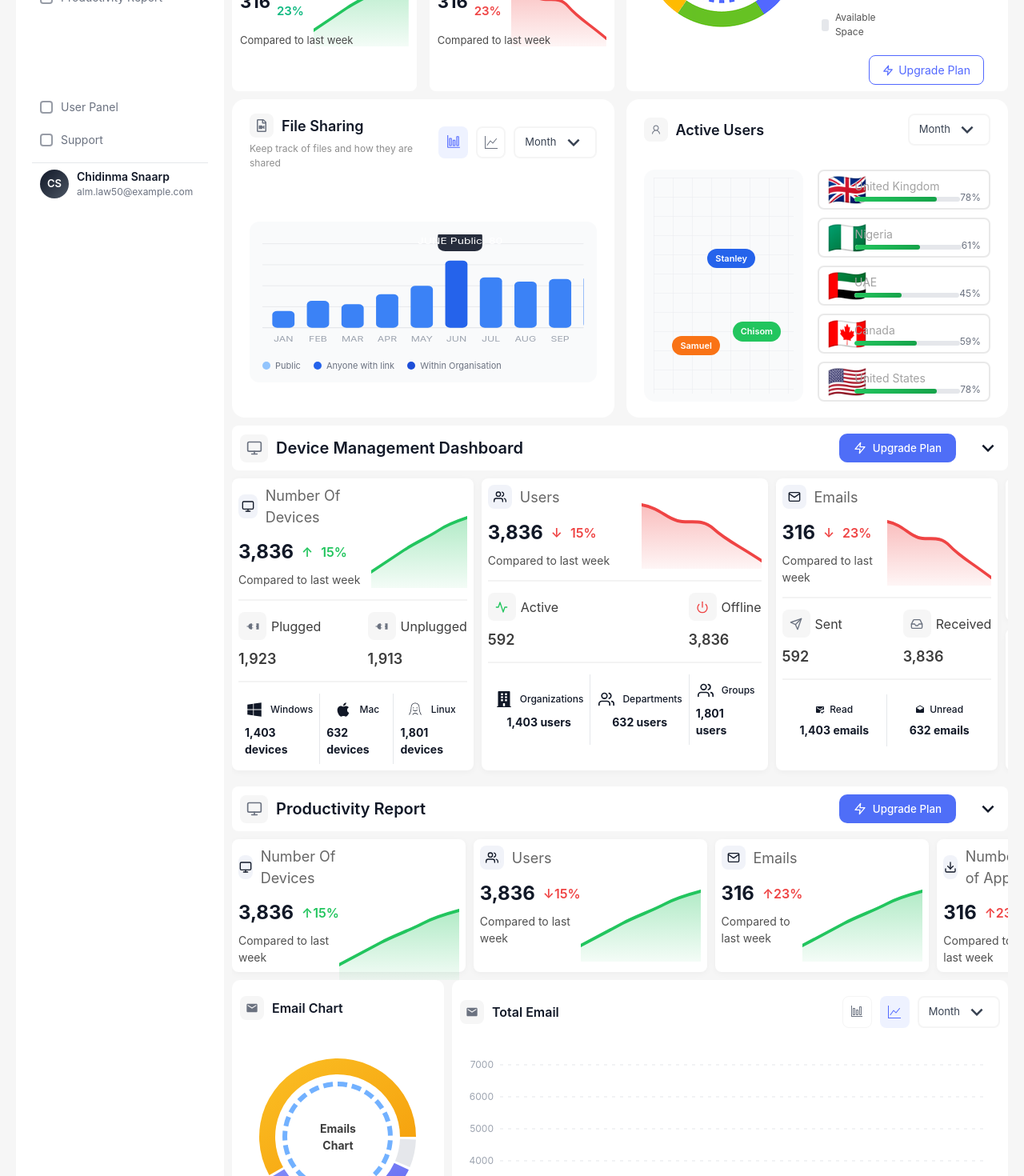
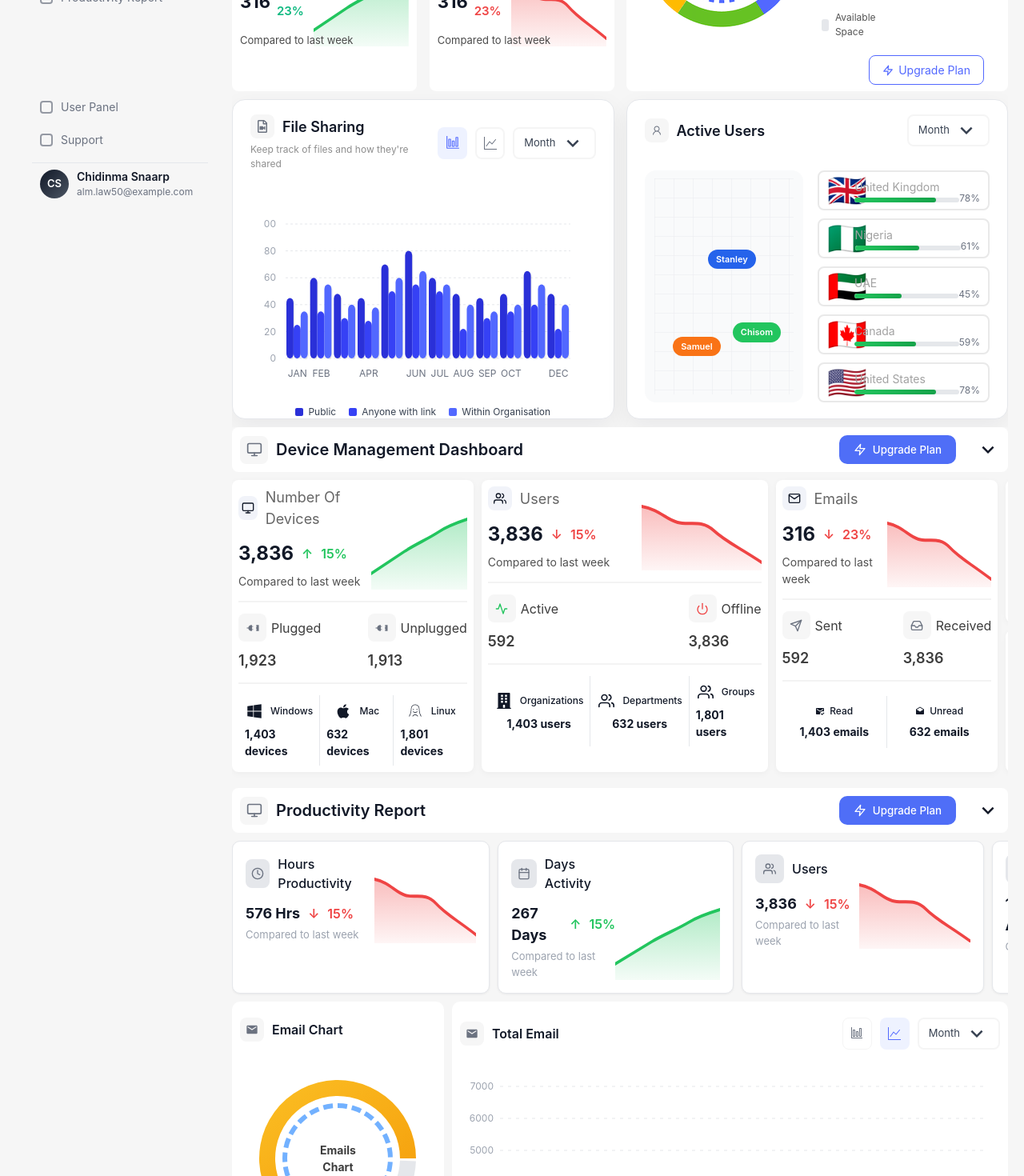
Before and after one commit to VeraIkhalo/Snaarp, a React (Vite) app: page / in a window 1280 px wide. Shown: the part 440-1910 px from the top of the page at 80% size. Built offline with nearby package versions, Linux system fonts and the light colour scheme.

Commit message:
Enhance FileSharingActiveUsersPanel with recharts integration for data visualization. Introduce responsive bar chart, tooltip components, and improve styling for better user experience. Update Sidebar background styling for consistency.

```diff
--- a/src/components/FileSharingActiveUsersPanel.tsx
+++ b/src/components/FileSharingActiveUsersPanel.tsx
@@ -1,4 +1,13 @@
 import styled from 'styled-components'
+import {
+  BarChart,
+  Bar,
+  XAxis,
+  YAxis,
+  CartesianGrid,
+  Tooltip,
+  ResponsiveContainer,
+} from 'recharts'
 import { VscGraph } from "react-icons/vsc";
 import { BsGraphUp } from "react-icons/bs";
 import { MdOutlineKeyboardArrowDown } from "react-icons/md";
@@ -20,7 +29,7 @@ const Row = styled.section`
 const Card = styled.article`
   background: #ffffff;
   border-radius: 16px;
-  border: 1px solid #e5e7e
+  border: 1px solid #e5e7eb;
   box-shadow: 0 10px 30px rgba(15, 23, 42, 0.06);
   padding: 18px 22px 20px;
 `
@@ -55,7 +64,7 @@ const MonthSelect = styled.div`
   height: 40px;
   padding: 0 12px;
   border-radius: 8px;
-   border: 2px solid #F5F5F5;
+  border: 2px solid #F5F5F5;
   background: transparent;
   display: flex;
   align-items: center;
@@ -122,22 +131,52 @@ const FileSharingBody = styled.div`
 `
 
 const ChartWrapper = styled.div`
-  background: #f9fafb;
   border-radius: 12px;
   padding: 16px 16px 12px;
+  width: 100%;
+  height: 250px;
+  margin-top:-30px;
 `
 
-const ChartSvg = styled.svg`
-  width: 100%;
-  height: 140px;
+const TooltipBox = styled.div`
+  background: #BFBFBF;
+  color: #fff;
+  padding: 10px 14px;
+  border-radius: 8px;
+  font-size: 13px;
+  box-shadow: 0 4px 12px rgba(0,0,0,0.15);
+`
+
+const TooltipTitle = styled.div`
+  font-weight: 600;
+  margin-bottom: 6px;
+  text-transform: uppercase;
+  letter-spacing: 0.02em;
+`
+
+const TooltipRow = styled.div`
+  display: flex;
+  align-items: center;
+  gap: 8px;
+  font-size: 12px;
+`
+
+const TooltipDot = styled.span<{ color: string }>`
+  width: 10px;
+  height: 10px;
+  border-radius: 2px;
+  background: ${({ color }) => color};
 `
 
 const LegendRow = styled.div`
   display: flex;
+  flex-wrap: wrap;
   gap: 16px;
-  margin-top: 10px;
-  font-size: 11px;
-  color: #6b7280;
+  margin-top: 12px;
+  padding-top: 8px;
+  justify-content: center;
+  font-size: 12px;
+  color: #374151;
 `
 
 const LegendItem = styled.div`
@@ -146,12 +185,89 @@ const LegendItem = styled.div`
   gap: 6px;
 `
 
-const LegendDot = styled.span<{ color: string }>`
+const LegendSquare = styled.span<{ color: string }>`
   width: 10px;
   height: 10px;
-  border-radius: 999px;
-  background-color: ${({ color }) => color};
+  border-radius: 2px;
+  background: ${({ color }) => color};
 `
+
+const fileSharingChartData = [
+  { name: 'JAN', Public: 45, 'Anyone with link': 25, 'Within Organisation': 35 },
+  { name: 'FEB', Public: 60, 'Anyone with link': 35, 'Within Organisation': 55 },
+  { name: 'MAR', Public: 48, 'Anyone with link': 30, 'Within Organisation': 40 },
+  { name: 'APR', Public: 45, 'Anyone with link': 28, 'Within Organisation': 38 },
+  { name: 'MAY', Public: 70, 'Anyone with link': 50, 'Within Organisation': 60 },
+  { name: 'JUN', Public: 80, 'Anyone with link': 55, 'Within Organisation': 65 },
+  { name: 'JUL', Public: 60, 'Anyone with link': 50, 'Within Organisation': 55 },
+  { name: 'AUG', Public: 48, 'Anyone with link': 22, 'Within Organisation': 40 },
+  { name: 'SEP', Public: 45, 'Anyone with link': 30, 'Within Organisation': 35 },
+  { name: 'OCT', Public: 48, 'Anyone with link': 35, 'Within Organisation': 40 },
+  { name: 'NOV', Public: 65, 'Anyone with link': 40, 'Within Organisation': 55 },
+  { name: 'DEC', Public: 48, 'Anyone with link': 22, 'Within Organisation': 40 },
+]
+
+const COLORS = {
+  public: '#2A30D8',
+  link: '#3641F5',
+  org: '#5268FF',
+}
+
+const MONTH_LABELS: Record<string, string> = {
+  JAN: 'JANUARY', FEB: 'FEBRUARY', MAR: 'MARCH', APR: 'APRIL', MAY: 'MAY', JUN: 'JUNE',
+  JUL: 'JULY', AUG: 'AUGUST', SEP: 'SEPTEMBER', OCT: 'OCTOBER', NOV: 'NOVEMBER', DEC: 'DECEMBER',
+}
+
+function FileSharingTooltip({ active, payload, label }: { active?: boolean; payload?: Array<{ name: string; value: number; color: string }>; label?: string }) {
+  if (!active || !payload?.length || !label) return null
+  const item = payload[0]
+  const title = MONTH_LABELS[label] || label
+  const color = item.name === 'Public' ? COLORS.public : item.name === 'Anyone with link' ? COLORS.link : COLORS.org
+  return (
+    <TooltipBox>
+      <TooltipTitle>{title}</TooltipTitle>
+      <TooltipRow>
+        <TooltipDot color={color} />
+        <span>{item.name}: {item.value}</span>
+      </TooltipRow>
+    </TooltipBox>
+  )
+}
+
+function BarWithShadow(props: {
+  x?: number
+  y?: number
+  width?: number
+  height?: number
+  fill?: string
+  radius?: number
+}) {
+  const { x = 0, y = 0, width = 0, height = 0, fill = '#2563eb', radius = 6 } = props
+  if (height <= 0) return null
+  const offset = 1.2
+  return (
+    <g>
+      <rect
+        x={x + offset}
+        y={y + offset}
+        width={width}
+        height={height}
+        rx={radius}
+        ry={radius}
+        fill="rgba(0,0,0,0.07)"
+      />
+      <rect
+        x={x}
+        y={y}
+        width={width}
+        height={height}
+        rx={radius}
+        ry={radius}
+        fill={fill}
+      />
+    </g>
+  )
+}
 
 const ActiveUsersBody = styled.div`
   display: grid;
@@ -284,29 +400,6 @@ const users: UserStat[] = [
 ]
 
 export function FileSharingActiveUsersPanel() {
-  const months = [
-    'JAN',
-    'FEB',
-    'MAR',
-    'APR',
-    'MAY',
-    'JUN',
-    'JUL',
-    'AUG',
-    'SEP',
-    'OCT',
-    'NOV',
-    'DEC'
-  ]
-
-  const values = [20, 32, 28, 40, 50, 80, 60, 55, 58, 62, 54, 49]
-
-  const max = 100
-  const barWidth = 18
-  const gap = 10
-  const chartHeight = 90
-  const baseY = 100
-
   return (
     <Row aria-label="File sharing and active users">
       <Card>
@@ -317,7 +410,7 @@ export function FileSharingActiveUsersPanel() {
                 <IconBox><FaRegFileVideo /></IconBox>
                 <Title>File Sharing</Title>
               </HeaderLeft>
-              <CardSubtitle>Keep track of files and how they are shared</CardSubtitle>
+              <CardSubtitle>Keep track of files and how they're shared</CardSubtitle>
             </HeaderLeftGroup>
 
             <HeaderRight>
@@ -332,92 +425,63 @@ export function FileSharingActiveUsersPanel() {
         </CardHeader>
         <FileSharingBody>
           <ChartWrapper>
-            <ChartSvg viewBox="0 0 260 120" preserveAspectRatio="none">
-              {/* horizontal grid lines */}
-              {[0, 25, 50, 75, 100].map((y, idx) => (
-                <line
-                  key={y}
-                  x1="0"
-                  x2="260"
-                  y1={baseY - (y / max) * chartHeight}
-                  y2={baseY - (y / max) * chartHeight}
+            <ResponsiveContainer width="100%" height="100%">
+              <BarChart
+                data={fileSharingChartData}
+                margin={{ top: 16, right: 16, left: 4, bottom: 8 }}
+                barGap={6}
+                barCategoryGap={14}
+              >
+                <CartesianGrid
+                  strokeDasharray="3 3"
+                  vertical={false}
                   stroke="#e5e7eb"
-                  strokeWidth={idx === 0 ? 1.2 : 0.6}
+                  strokeWidth={1}
                 />
-              ))}
-
-              {/* bars */}
-              {values.map((val, i) => {
-                const height = (val / max) * chartHeight
-                const x = i * (barWidth + gap) + 8
-                const isJune = i === 5
-                return (
-                  <g key={months[i]}>
-                    <rect
-                      x={x}
-                      y={baseY - height}
-                      width={barWidth}
-                      height={height}
-                      rx="4"
-                      fill={isJune ? '#2563eb' : '#3b82f6'}
-                    />
-                    {isJune && (
-                      <g>
-                        <rect
-                          x={x - 6}
-                          y={baseY - height - 32}
-                          width={barWidth + 18}
-                          height="22"
-                          rx="6"
-                          fill="#111827"
-                          opacity="0.9"
-                        />
-                        <text
-                          x={x + barWidth / 2 + 3}
-                          y={baseY - height - 18}
-                          textAnchor="middle"
-                          fontSize="9"
-                          fill="#ffffff"
-                        >
-                          JUNE  Public: 80
-                        </text>
-                      </g>
-                    )}
-                  </g>
-                )
-              })}
-
-              {/* month labels */}
-              {months.map((m, i) => {
-                const x = i * (barWidth + gap) + barWidth / 2 + 8
-                return (
-                  <text
-                    key={m}
-                    x={x}
-                    y={115}
-                    fontSize="8"
-                    fill="#9ca3af"
-                    textAnchor="middle"
-                  >
-                    {m}
-                  </text>
-                )
-              })}
-            </ChartSvg>
-
+                <XAxis
+                  dataKey="name"
+                  axisLine={false}
+                  tickLine={false}
+                  tick={{ fontSize: 12, fill: '#6b7280' }}
+                  dy={6}
+                />
+                <YAxis
+                  domain={[0, 100]}
+                  ticks={[0, 10, 20, 30, 40, 50, 60, 70, 80, 90, 100]}
+                  axisLine={false}
+                  tickLine={false}
+                  tick={{ fontSize: 12, fill: '#9ca3af' }}
+                  width={24}
+                  dx={-4}
+                />
+                <Tooltip content={<FileSharingTooltip />} cursor={{ fill: 'rgba(0,0,0,0.04)' }} />
+                <Bar
+                  dataKey="Public"
+                  fill={COLORS.public}
+                  radius={[6, 6, 0, 0]}
+                  barSize={14}
+                  shape={(p) => <BarWithShadow {...p} radius={6} />}
+                />
+                <Bar
+                  dataKey="Anyone with link"
+                  fill={COLORS.link}
+                  radius={[6, 6, 0, 0]}
+                  barSize={14}
+                  shape={(p) => <BarWithShadow {...p} radius={6} />}
+                />
+                <Bar
+                  dataKey="Within Organisation"
+                  fill={COLORS.org}
+                  radius={[6, 6, 0, 0]}
+                  barSize={14}
+                  shape={(p) => <BarWithShadow {...p} radius={6} />}
+                />
+              </BarChart>
+            </ResponsiveContainer>
             <LegendRow>
-              <LegendItem>
-                <LegendDot color="#93c5fd" />
-                <span>Public</span>
-              </LegendItem>
-              <LegendItem>
-                <LegendDot color="#2563eb" />
-                <span>Anyone with link</span>
-              </LegendItem>
-              <LegendItem>
-                <LegendDot color="#1d4ed8" />
-                <span>Within Organisation</span>
-              </LegendItem>
+              <LegendItem><LegendSquare color={COLORS.public} /> Public</LegendItem>
+              <LegendItem><LegendSquare color={COLORS.link} /> Anyone with link</LegendItem>
+              <LegendItem><LegendSquare color={COLORS.org} /> Within Organisation</LegendItem>
             </LegendRow>
           </ChartWrapper>
         </FileSharingBody>
--- a/src/components/ProductivityReport.tsx
+++ b/src/components/ProductivityReport.tsx
@@ -1,7 +1,6 @@
 import styled from "styled-components";
-import { FiMonitor, FiUsers, FiMail, FiDownload } from "react-icons/fi";
+import { FiMonitor, FiClock, FiCalendar, FiUsers, FiGlobe, FiZap } from "react-icons/fi";
 import { MdOutlineKeyboardArrowDown } from "react-icons/md";
-import { FiZap } from "react-icons/fi";
 
 const Wrapper = styled.div`
   background: #F6F6F6;
@@ -79,9 +78,10 @@ const Grid = styled.div`
 
 const Card = styled.div`
   background: white;
-  border-radius: 8px;
-  padding: 8px;
-  box-shadow: 0 2px 8px rgba(0, 0, 0, 0.04);
+  border-radius: 10px;
+  padding: 16px;
+  border: 1px solid #e5e7eb;
+  box-shadow: 0 1px 3px rgba(0, 0, 0, 0.06);
 `;
 
 const Group = styled.div`
@@ -94,7 +94,7 @@ const Group = styled.div`
 const ChartSvg = styled.svg`
   width: 150px;
   height: 100px;
-  margin-bottom: -25px;
+
 `
 
 const CardHeader = styled.div`
@@ -105,18 +105,20 @@ const CardHeader = styled.div`
 `;
 
 const IconBox = styled.div`
-  width: 30px;
-  height: 30px;
+  width: 36px;
+  height: 36px;
   border-radius: 8px;
-  background: #f1f3f9;
+  background: #e5e7eb;
+  color: #6b7280;
   display: flex;
   align-items: center;
   justify-content: center;
 `;
 
 const CardTitle = styled.div`
-  font-size: 18px;
-  color: #666;
+  font-size: 16px;
+  font-weight: 500;
+  color: #111827;
 `;
 
 const ValueRow = styled.div`
@@ -126,21 +128,24 @@ const ValueRow = styled.div`
 `;
 
 const Value = styled.div`
-  font-size: 24px;
+  font-size: 18px;
   font-weight: 700;
+  color: #111827;
 `;
 
 const Change = styled.span<{ positive?: boolean }>`
   font-size: 16px;
   font-weight: 600;
-
+  display: inline-flex;
+  align-items: center;
+  gap: 10px;
   color: ${({ positive }) => (positive ? "#22c55e" : "#ef4444")};
 `;
 
 const SubText = styled.div`
-  font-size: 14px;
-  color: #505050;
-  margin-top: 6px;
+  font-size: 13px;
+  color: #9ca3af;
+  margin-top: 4px;
 `;
 
 export default function ProductivityReport() {
@@ -165,32 +170,33 @@ export default function ProductivityReport() {
 
             <Grid>
                 <StatCard
-                    title="Number Of Devices"
-                    value="3,836"
-                    change="↑15%"
+                    title="Hours Productivity"
+                    value="576 Hrs"
+                    change="15%"
+                    icon={<FiClock />}
+                />
+
+                <StatCard
+                    title="Days Activity"
+                    value="267 Days"
+                    change="15%"
                     positive
-                    icon={<FiMonitor />}
+                    icon={<FiCalendar />}
                 />
 
                 <StatCard
                     title="Users"
                     value="3,836"
-                    change="↓15%"
+                    change="15%"
                     icon={<FiUsers />}
                 />
 
                 <StatCard
-                    title="Emails"
-                    value="316"
-                    change="↑23%"
-                    icon={<FiMail />}
-                />
-
-                <StatCard
-                    title="Number of Apps"
-                    value="316"
-                    change="↑23%"
-                    icon={<FiDownload />}
+                    title="Web Activity"
+                    value="178 Activities"
+                    change="15%"
+                    positive
+                    icon={<FiGlobe />}
                 />
             </Grid>
         </Wrapper>
@@ -205,7 +211,21 @@ type StatProps = {
     icon: React.ReactNode;
 };
 
+const chartPaths = {
+  areaPositive: "M0,40 C15,34 25,30 35,26 C45,22 60,18 70,14 C80,10 90,8 100,6 L100,50 L0,50 Z",
+  areaNegative: "M0,10 C15,12 20,18 30,20 C40,22 50,18 60,25 C70,32 80,35 100,45 L100,50 L0,50 Z",
+  linePositive: "M0,40 C15,34 25,30 35,26 C45,22 60,18 70,14 C80,10 90,8 100,6",
+  lineNegative: "M0,10 C15,12 20,18 30,20 C40,22 50,18 60,25 C70,32 80,35 100,45",
+};
+
 function StatCard({ title, value, change, positive, icon }: StatProps) {
+  const isPositive = !!positive;
+  const slug = title.replace(/\s/g, "");
+  const gradientId = (isPositive ? "prodPos" : "prodNeg") + slug;
+  const color = isPositive ? "#22c55e" : "#ef4444";
+  const areaPath = isPositive ? chartPaths.areaPositive : chartPaths.areaNegative;
+  const linePath = isPositive ? chartPaths.linePositive : chartPaths.lineNegative;
+
   return (
     <Card>
       <Group>
@@ -217,50 +237,24 @@ function StatCard({ title, value, change, positive, icon }: StatProps) {
 
           <ValueRow>
             <Value>{value}</Value>
-                        <Change positive={positive}>{change}</Change>
+            <Change positive={positive}>
+              <span>{positive ? "↑" : "↓"}</span>
+              <span>{change}</span>
+            </Change>
           </ValueRow>
 
           <SubText>Compared to last week</SubText>
-
         </div>
-                <div>
         <ChartSvg viewBox="0 0 100 50" preserveAspectRatio="none">
           <defs>
-                            <linearGradient id="positiveGradient" x1="0" y1="0" x2="0" y2="1">
-                                <stop offset="0%" stopColor="#22c55e" stopOpacity="0.35" />
-                                <stop offset="100%" stopColor="#22c55e" stopOpacity="0.05" />
+            <linearGradient id={gradientId} x1="0" y1="0" x2="0" y2="1">
+              <stop offset="0%" stopColor={color} stopOpacity="0.35" />
+              <stop offset="100%" stopColor={color} stopOpacity="0.05" />
             </linearGradient>
           </defs>
-
-                        {/* area fill */}
-                        <path
-                            d="
-            M0,40
-            C15,34 25,30 35,26
-            C45,22 60,18 70,14
-            C80,10 90,8 100,6
-            L100,50
-            L0,50
-            Z
-          "
-                            fill="url(#positiveGradient)"
-                        />
-
-                        {/* line */}
-                        <path
-                            d="
-            M0,40
-            C15,34 25,30 35,26
-            C45,22 60,18 70,14
-            C80,10 90,8 100,6
-          "
-                            fill="none"
-                            stroke="#22c55e"
-                            strokeWidth="2"
-                            strokeLinecap="round"
-                        />
+          <path d={areaPath} fill={`url(#${gradientId})`} />
+          <path d={linePath} fill="none" stroke={color} strokeWidth="2" strokeLinecap="round" />
         </ChartSvg>
-                </div>
       </Group>
     </Card>
   );
--- a/src/components/Sidebar.tsx
+++ b/src/components/Sidebar.tsx
@@ -26,7 +26,7 @@ const SidebarRoot = styled.aside`
   margin-right:10px;
   width: 260px;
   padding: 24px 20px;
-  background: #ffffff;
+  background: #ffffff
   border-radius:8px;
   // display: flex;
   // flex-direction: column;
```
Lines whose indentation alone changed are shown as unchanged.
